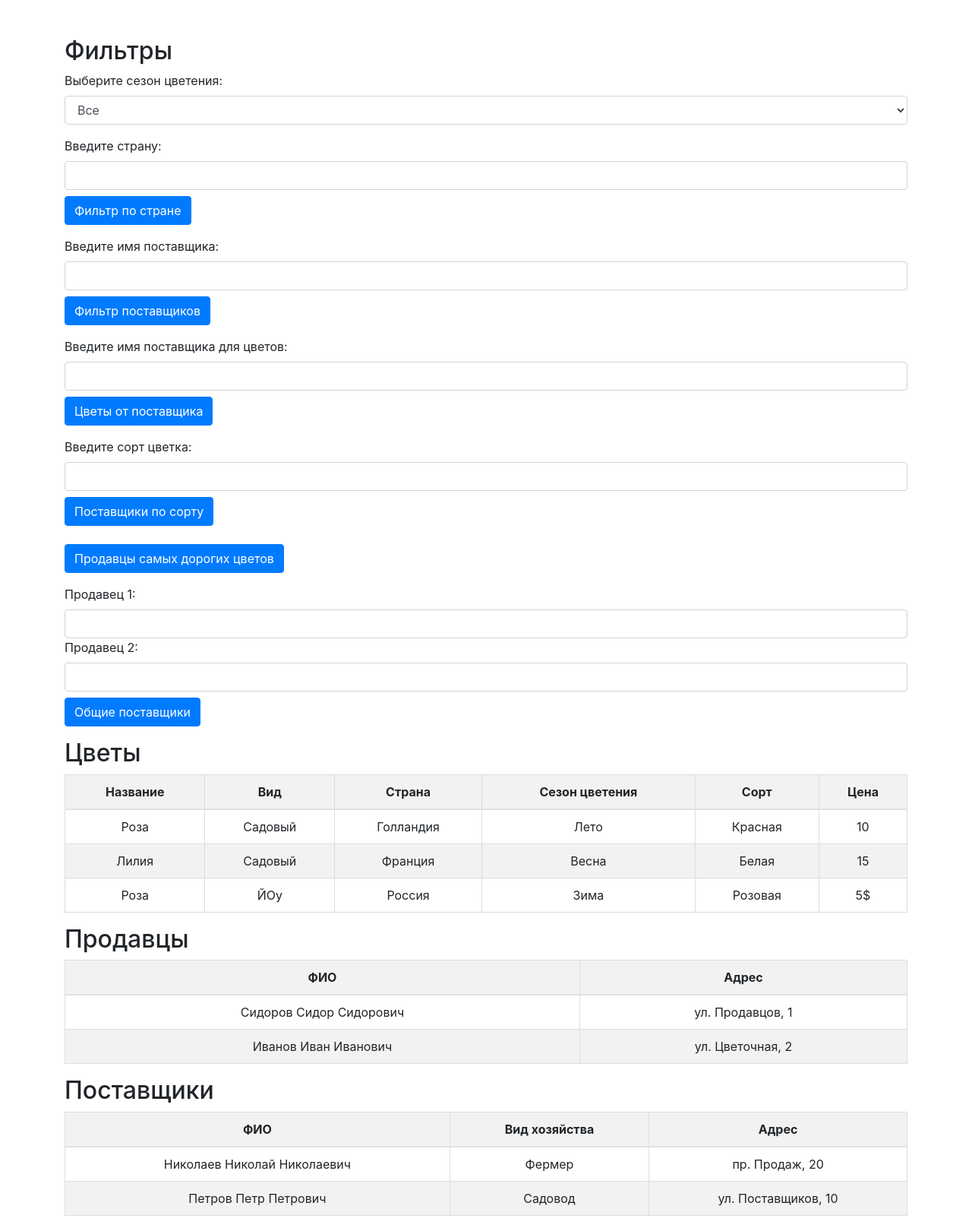
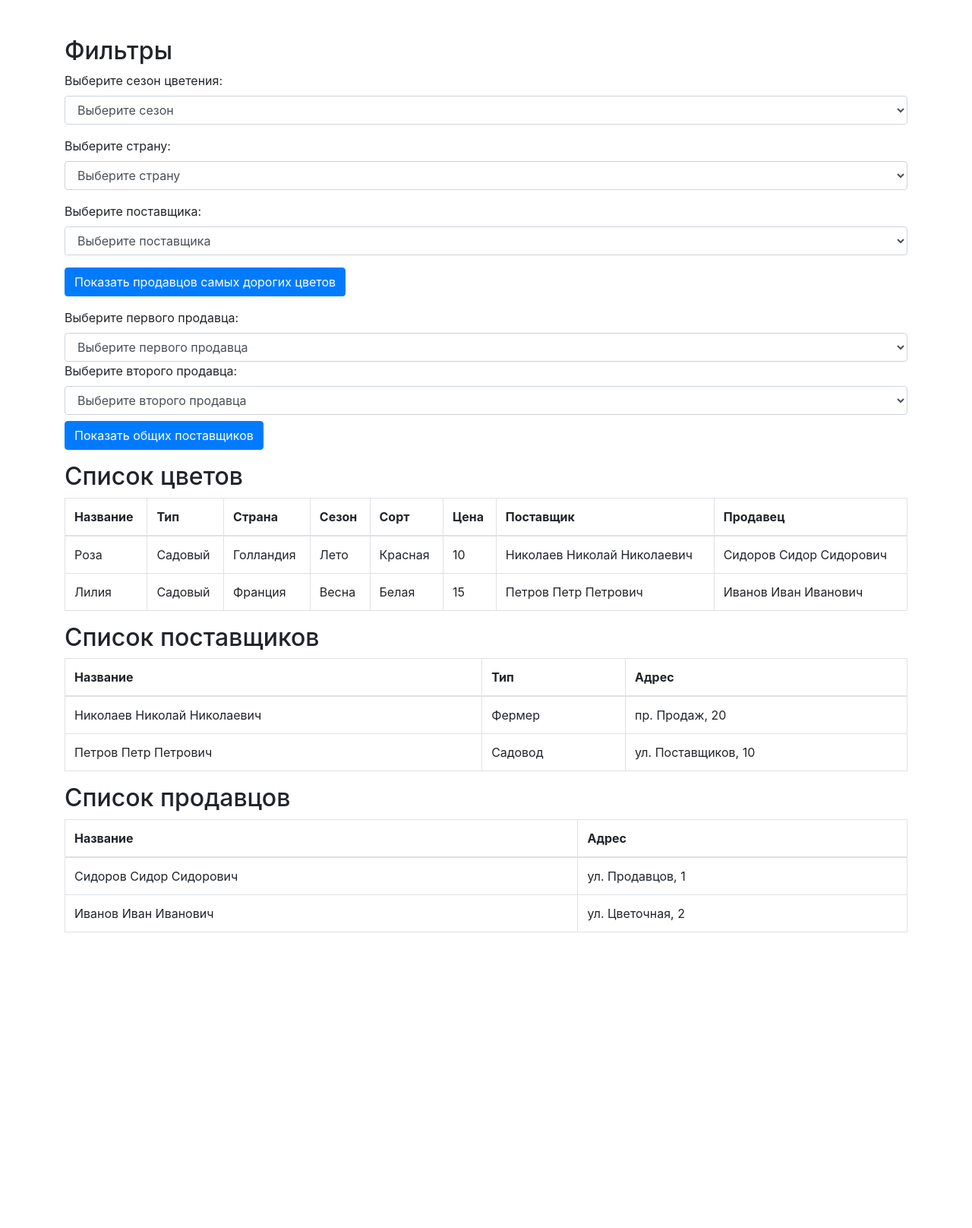
Before and after one commit to spl1ntero/savvochka, a Flask app: page / in a window 1280 px wide. Shown: the part 96-1712 px from the top of the page at 76% size. After the commit the page ends 1323 px from the top, so only its background shows below. Run offline with Flask 3, Linux system fonts and the light colour scheme; some libraries are stand-ins or nearby versions.

Commit message:
сделал что-то

```diff
--- a/flowers.json
+++ b/flowers.json
@@ -18,15 +18,5 @@
         "price": "15",
         "supplier": "Петров Петр Петрович",
         "seller": "Иванов Иван Иванович"
-    },
-    {
-        "name": "Роза",
-        "type": "ЙОу",
-        "country": "Россия",
-        "season": "Зима",
-        "sort": "Розовая",
-        "price": "5$",
-        "supplier": "Петров Петр Петрович",
-        "seller": "Сидоров Сидор Сидорович"
     }
 ]
--- a/templates/index.html
+++ b/templates/index.html
@@ -34,78 +34,80 @@
                 <form id="filterForm" method="GET" action="/">
                     <label for="seasonSelect">Выберите сезон цветения:</label>
                     <select class="form-control" id="seasonSelect" name="season" onchange="this.form.submit()">
-                        <option value="" {% if current_season == None %} selected {% endif %}>Все</option>
-                        <option value="Весна" {% if current_season == 'Весна' %} selected {% endif %}>Весна</option>
-                        <option value="Лето" {% if current_season == 'Лето' %} selected {% endif %}>Лето</option>
-                        <option value="Осень" {% if current_season == 'Осень' %} selected {% endif %}>Осень</option>
-                        <option value="Зима" {% if current_season == 'Зима' %} selected {% endif %}>Зима</option>
+                        <option value="" disabled selected>Выберите сезон</option>
+                        <option value="Весна" {% if current_season == "Весна" %}selected{% endif %}>Весна</option>
+                        <option value="Лето" {% if current_season == "Лето" %}selected{% endif %}>Лето</option>
+                        <option value="Осень" {% if current_season == "Осень" %}selected{% endif %}>Осень</option>
+                        <option value="Зима" {% if current_season == "Зима" %}selected{% endif %}>Зима</option>
                     </select>
                 </form>
             </div>
 
             <div class="form-group">
-                <form id="filterForm" method="GET" action="/filter_by_country">
-                    <label for="countryInput">Введите страну:</label>
-                    <input type="text" class="form-control" id="countryInput" name="country">
-                    <button type="submit" class="btn btn-primary mt-2">Фильтр по стране</button>
+                <form id="countryForm" method="GET" action="/filter_by_country">
+                    <label for="countrySelect">Выберите страну:</label>
+                    <select class="form-control" id="countrySelect" name="country" onchange="this.form.submit()">
+                        <option value="" disabled selected>Выберите страну</option>
+                        {% for flower in flowers %}
+                        <option value="{{ flower['country'] }}">{{ flower['country'] }}</option>
+                        {% endfor %}
+                    </select>
                 </form>
             </div>
 
             <div class="form-group">
-                <form id="filterForm" method="GET" action="/filter_by_supplier">
-                    <label for="supplierInput">Введите имя поставщика:</label>
-                    <input type="text" class="form-control" id="supplierInput" name="name">
-                    <button type="submit" class="btn btn-primary mt-2">Фильтр поставщиков</button>
+                <form id="supplierForm" method="GET" action="/filter_by_supplier">
+                    <label for="supplierSelect">Выберите поставщика:</label>
+                    <select class="form-control" id="supplierSelect" name="name" onchange="this.form.submit()">
+                        <option value="" disabled selected>Выберите поставщика</option>
+                        {% for supplier in suppliers %}
+                        <option value="{{ supplier['name'] }}">{{ supplier['name'] }}</option>
+                        {% endfor %}
+                    </select>
                 </form>
             </div>
 
             <div class="form-group">
-                <form id="filterForm" method="GET" action="/flowers_by_supplier">
-                    <label for="supplierFlowersInput">Введите имя поставщика для цветов:</label>
-                    <input type="text" class="form-control" id="supplierFlowersInput" name="supplier">
-                    <button type="submit" class="btn btn-primary mt-2">Цветы от поставщика</button>
+                <form id="expensiveFlowerForm" method="GET" action="/expensive_flower_sellers">
+                    <button type="submit" class="btn btn-primary">Показать продавцов самых дорогих цветов</button>
                 </form>
             </div>
 
             <div class="form-group">
-                <form id="filterForm" method="GET" action="/suppliers_by_flower_sort">
-                    <label for="flowerSortInput">Введите сорт цветка:</label>
-                    <input type="text" class="form-control" id="flowerSortInput" name="sort">
-                    <button type="submit" class="btn btn-primary mt-2">Поставщики по сорту</button>
+                <form id="commonSuppliersForm" method="GET" action="/common_suppliers">
+                    <label for="seller1Select">Выберите первого продавца:</label>
+                    <select class="form-control" id="seller1Select" name="seller1">
+                        <option value="" disabled selected>Выберите первого продавца</option>
+                        {% for seller in sellers %}
+                        <option value="{{ seller['name'] }}">{{ seller['name'] }}</option>
+                        {% endfor %}
+                    </select>
+                    <label for="seller2Select">Выберите второго продавца:</label>
+                    <select class="form-control" id="seller2Select" name="seller2">
+                        <option value="" disabled selected>Выберите второго продавца</option>
+                        {% for seller in sellers %}
+                        <option value="{{ seller['name'] }}">{{ seller['name'] }}</option>
+                        {% endfor %}
+                    </select>
+                    <button type="submit" class="btn btn-primary mt-2">Показать общих поставщиков</button>
                 </form>
             </div>
 
-            <div class="form-group">
-                <form id="filterForm" method="GET" action="/expensive_flower_sellers">
-                    <button type="submit" class="btn btn-primary mt-2">Продавцы самых дорогих цветов</button>
-                </form>
-            </div>
-
-            <div class="form-group">
-                <form id="filterForm" method="GET" action="/common_suppliers">
-                    <label for="commonSupplierSeller1Input">Продавец 1:</label>
-                    <input type="text" class="form-control" id="commonSupplierSeller1Input" name="seller1">
-                    <label for="commonSupplierSeller2Input">Продавец 2:</label>
-                    <input type="text" class="form-control" id="commonSupplierSeller2Input" name="seller2">
-                    <button type="submit" class="btn btn-primary mt-2">Общие поставщики</button>
-                </form>
-            </div>
-        </div>
-
-        <div class="col-md-12">
-            <h2>Цветы</h2>
-            <table class="table custom-table" id="flowersTable">
+            <h2>Список цветов</h2>
+            <table class="table table-bordered">
                 <thead>
                     <tr>
                         <th>Название</th>
-                    <th>Вид</th>
+                        <th>Тип</th>
                         <th>Страна</th>
-                    <th>Сезон цветения</th>
+                        <th>Сезон</th>
                         <th>Сорт</th>
                         <th>Цена</th>
+                        <th>Поставщик</th>
+                        <th>Продавец</th>
                     </tr>
                 </thead>
-                <tbody id="flowersList">
+                <tbody>
                     {% for flower in flowers %}
                     <tr>
                         <td>{{ flower.name }}</td>
@@ -114,22 +116,42 @@
                         <td>{{ flower.season }}</td>
                         <td>{{ flower.sort }}</td>
                         <td>{{ flower.price }}</td>
+                        <td>{{ flower.supplier }}</td>
+                        <td>{{ flower.seller }}</td>
                     </tr>
                     {% endfor %}
                 </tbody>
             </table>
-        </div>
 
-        <div class="col-md-12">
-            <h2>Продавцы</h2>
-            <table class="table custom-table" id="sellersTable">
+            <h2>Список поставщиков</h2>
+            <table class="table table-bordered">
                 <thead>
                     <tr>
-                    <th>ФИО</th>
+                        <th>Название</th>
+                        <th>Тип</th>
                         <th>Адрес</th>
                     </tr>
                 </thead>
-                <tbody id="sellersList">
+                <tbody>
+                    {% for supplier in suppliers %}
+                    <tr>
+                        <td>{{ supplier.name }}</td>
+                        <td>{{ supplier.type }}</td>
+                        <td>{{ supplier.address }}</td>
+                    </tr>
+                    {% endfor %}
+                </tbody>
+            </table>
+
+            <h2>Список продавцов</h2>
+            <table class="table table-bordered">
+                <thead>
+                    <tr>
+                        <th>Название</th>
+                        <th>Адрес</th>
+                    </tr>
+                </thead>
+                <tbody>
                     {% for seller in sellers %}
                     <tr>
                         <td>{{ seller.name }}</td>
@@ -138,20 +160,18 @@
                     {% endfor %}
                 </tbody>
             </table>
-        </div>
 
-        <div class="col-md-12">
-            <h2>Поставщики</h2>
-            <table class="table custom-table" id="suppliersTable">
+            {% if filtered_suppliers %}
+            <h2>Поставщики по запросу</h2>
+            <table class="table table-bordered">
                 <thead>
                     <tr>
-                    <th>ФИО</th>
-                    <th>Вид хозяйства</th>
+                        <th>Название</th>
+                        <th>Тип</th>
                         <th>Адрес</th>
                     </tr>
                 </thead>
-                <tbody id="suppliersList">
-                {% if filtered_suppliers %}
+                <tbody>
                     {% for supplier in filtered_suppliers %}
                     <tr>
                         <td>{{ supplier.name }}</td>
@@ -159,20 +179,15 @@
                         <td>{{ supplier.address }}</td>
                     </tr>
                     {% endfor %}
-                {% else %}
-                    {% for supplier in suppliers %}
-                        <tr>
-                            <td>{{ supplier.name }}</td>
-                            <td>{{ supplier.type }}</td>
-                            <td>{{ supplier.address }}</td>
-                        </tr>
-                    {% endfor %}
-                {% endif %}
                 </tbody>
             </table>
+            {% endif %}
         </div>
     </div>
 </div>
 
+<script src="https://code.jquery.com/jquery-3.5.1.slim.min.js"></script>
+<script src="https://cdn.jsdelivr.net/npm/@popperjs/core@2.5.4/dist/umd/popper.min.js"></script>
+<script src="https://maxcdn.bootstrapcdn.com/bootstrap/4.5.2/js/bootstrap.min.js"></script>
 </body>
 </html>
```
Also changed, not shown: app.py (+0 -19 lines), templates/add_info.html (+68 -58 lines). Lines whose indentation alone changed are shown as unchanged.
